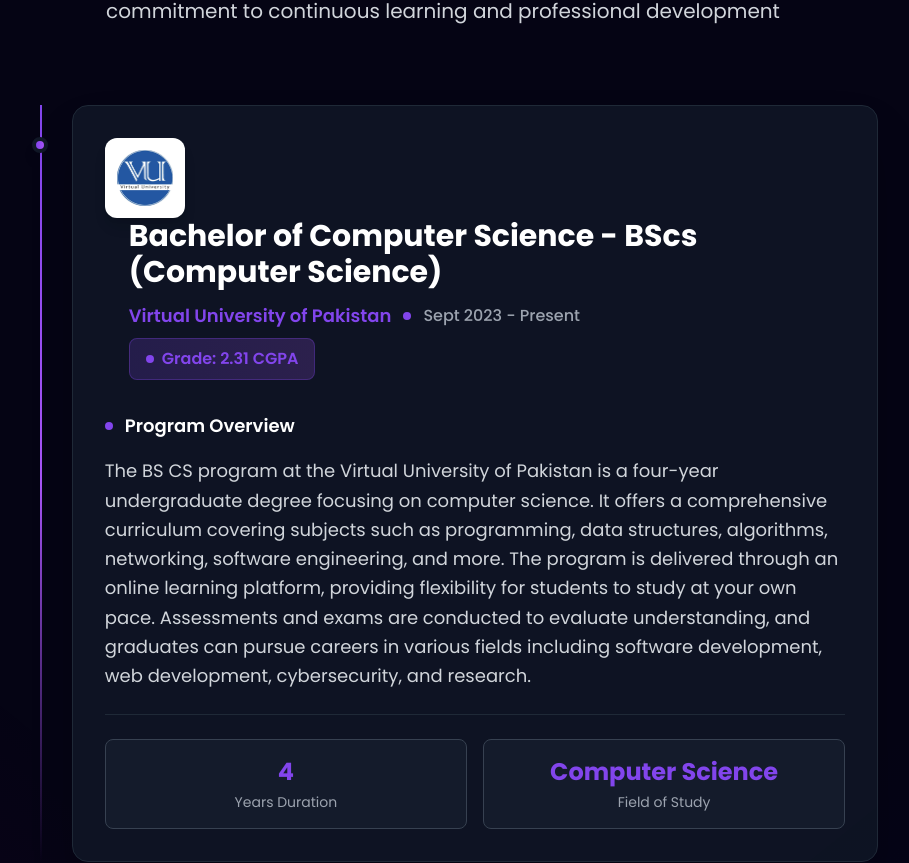
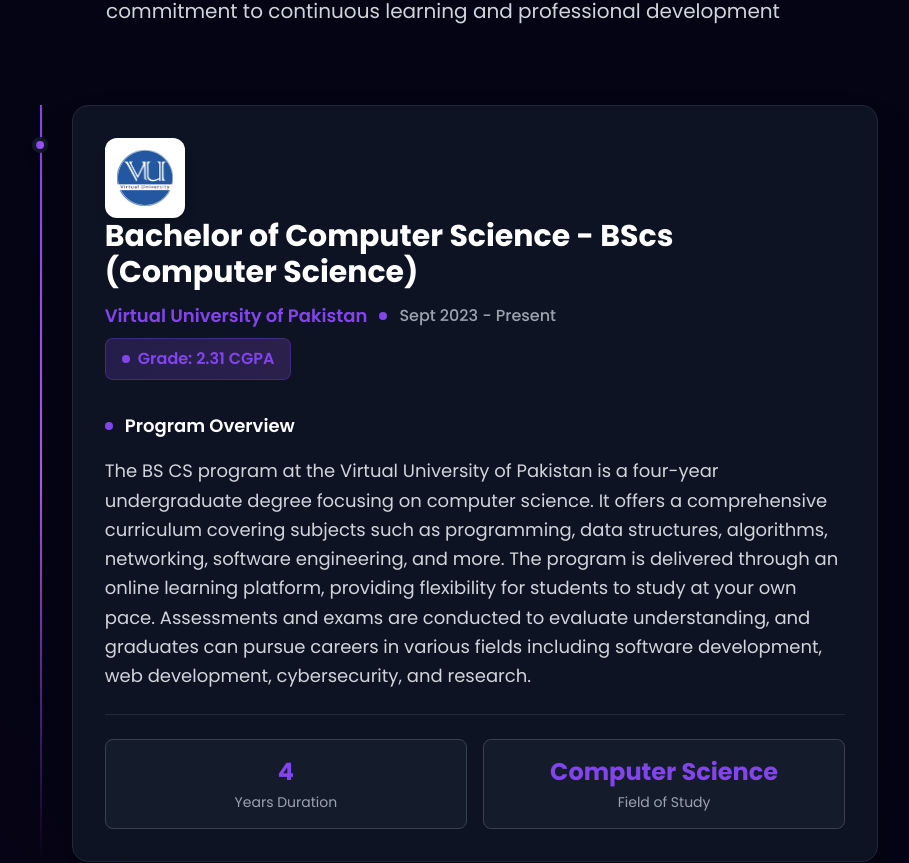
Before and after one commit to ZeeshanMehdiDev/zeeshan-mehdi-portfolio, a React (Vite) app: page / in a window 1280 px wide. Shown: the part 7693-8556 px from the top of the page, without its empty margins (197-1106 px from the left). Built offline with nearby package versions, Linux system fonts and the light colour scheme.

Commit message:
Update Education.jsx

```diff
--- a/src/components/Education/Education.jsx
+++ b/src/components/Education/Education.jsx
@@ -43,9 +43,9 @@
                 <div className="relative z-10">
                   {/* Header Section */}
                   <div className="flex flex-col md:flex-row md:items-start md:justify-between mb-8">
-                    <div className="space-x-6 mb-6 md:mb-0">
+                    <div className="mb-6 md:mb-0">
                       {/* Institution Logo */}
-                      <div className="w-20 h-20 bg-white rounded-xl p-3 shadow-lg flex-shrink-0">
+                      <div className="w-20 h-20 bg-white rounded-xl p-3 shadow-lg flex-shrink-0 leading-tight">
                         <img
                           src={edu.img}
                           alt={edu.school}
@@ -54,7 +54,6 @@
                       </div>
 
                       {/* Degree and Institution Info */}
-                      <div className="">
                         <h3 className="text-2xl md:text-3xl font-bold text-white mb-3 leading-tight">
                           {edu.degree}
                         </h3>
@@ -72,7 +71,6 @@
                           <span className="w-2 h-2 bg-[#8245ec] rounded-full mr-2"></span>
                           <span className="font-semibold">Grade: {edu.grade}</span>
                         </div>
-                      </div>
                     </div>
                   </div>
 
```
